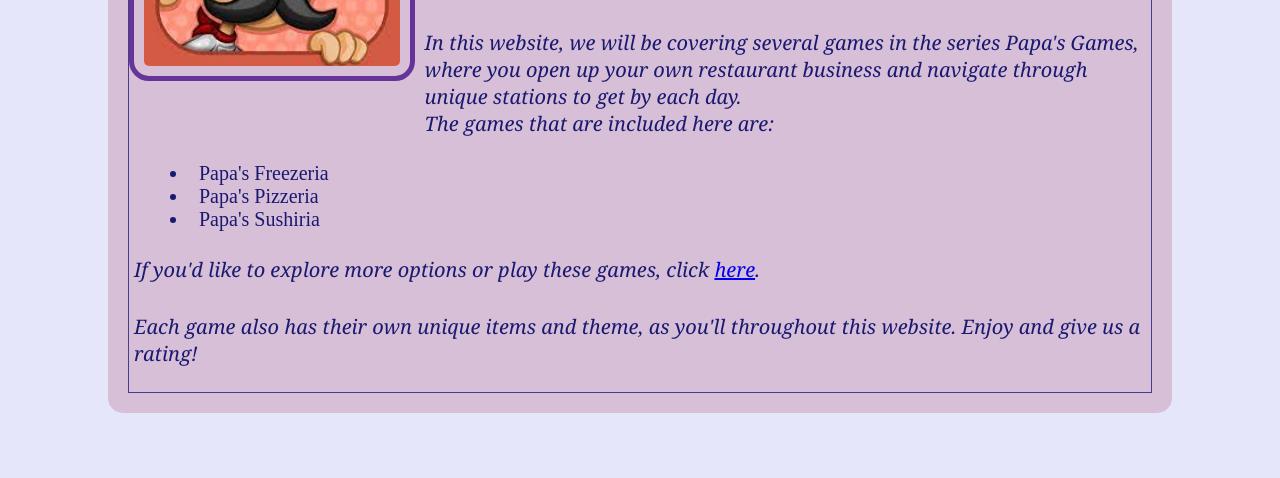
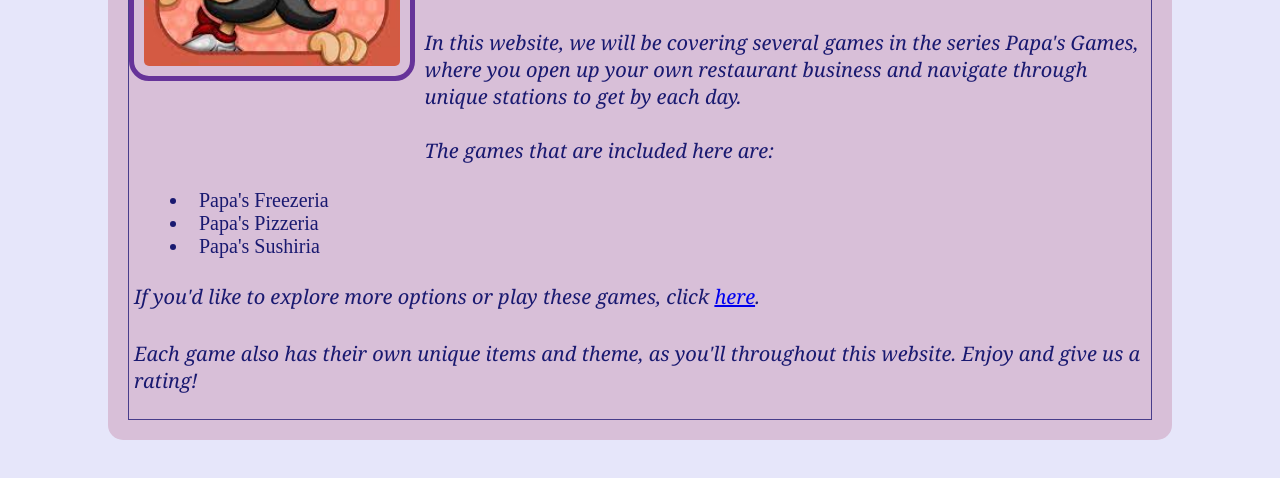
Before and after one commit to stuycs-gh-classrooms/10-web-ggav1n, a plain HTML site: page site/index.html in a window 1280 px wide. Shown: the part 256-734 px from the top of the page. Drawn offline with Linux system fonts and the light colour scheme.

Commit message:
Update index.html

```diff
--- a/site/index.html
+++ b/site/index.html
@@ -21,7 +21,7 @@
     </ul>
   </nav>
     <h1>Papa's Games</h1>
-    <p class="text">In this website, we will be covering several games in the series Papa's Games, where you open up your own restaurant business and navigate through unique stations to get by each day. <br>The games that are included here are:</p>
+    <p class="text">In this website, we will be covering several games in the series Papa's Games, where you open up your own restaurant business and navigate through unique stations to get by each day. <br><br>The games that are included here are:</p>
     <ul>
         <li class="l">Papa's Freezeria</li>
         <li class="l">Papa's Pizzeria</li>
```
